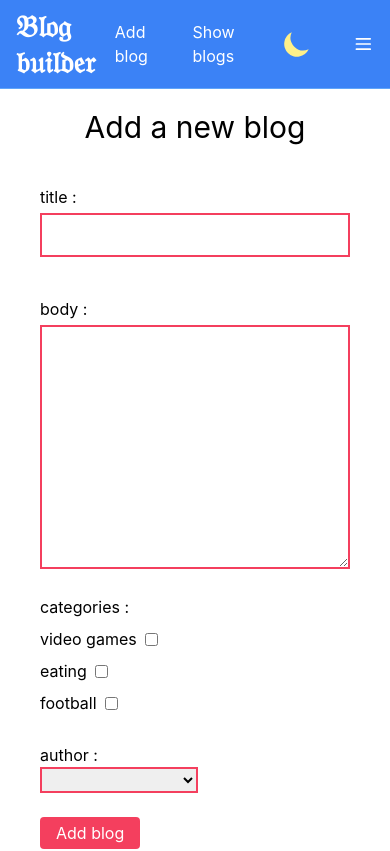
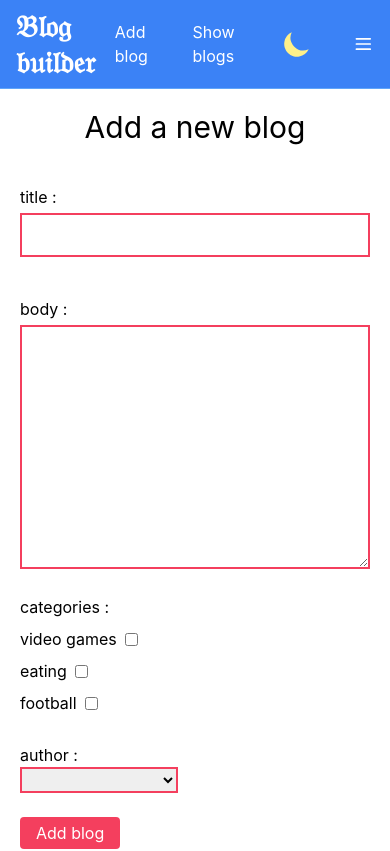
Before and after one commit to Abolfazl-JD/blog-builder-vite-typescript-scriptsetup-windicss, a Vue app: page /add-blog in a window 390 px wide. Shown: the top 851 px of the page. Built offline with nearby package versions, Linux system fonts and the light colour scheme.

Commit message:
add extra padding for small size

```diff
--- a/src/views/AddBlog.vue
+++ b/src/views/AddBlog.vue
@@ -31,9 +31,9 @@ const submit = () => {
 </script>
 
 <template>
-  <div class="add-blog my-5 mx-auto max-w-500px">
+  <div class="add-blog my-5 mx-auto max-w-500px px-5 md:px-0">
     <h2 class="text-center text-3xl my-5 dark:text-gray-200">Add a new blog</h2>
-    <form v-if="!submitted" class="px-10 md:px-0">
+    <form v-if="!submitted">
       <p class="mt-10 mb-1 dark:text-gray-200">title :</p>
       <input
         type="text"
--- a/src/views/BlogsView.vue
+++ b/src/views/BlogsView.vue
@@ -20,7 +20,7 @@ const cutContent = (paragraph: string) => paragraph.slice(0, 200) + " . . ."
 </script>
 
 <template>
-  <main class="blogs-view mx-auto my-0 max-w-800px mt-14">
+  <main class="blogs-view mx-auto my-0 max-w-800px mt-14 px-5 md:px-0 ">
     <input
       autofocus
       v-model="searchedBlog"
```
